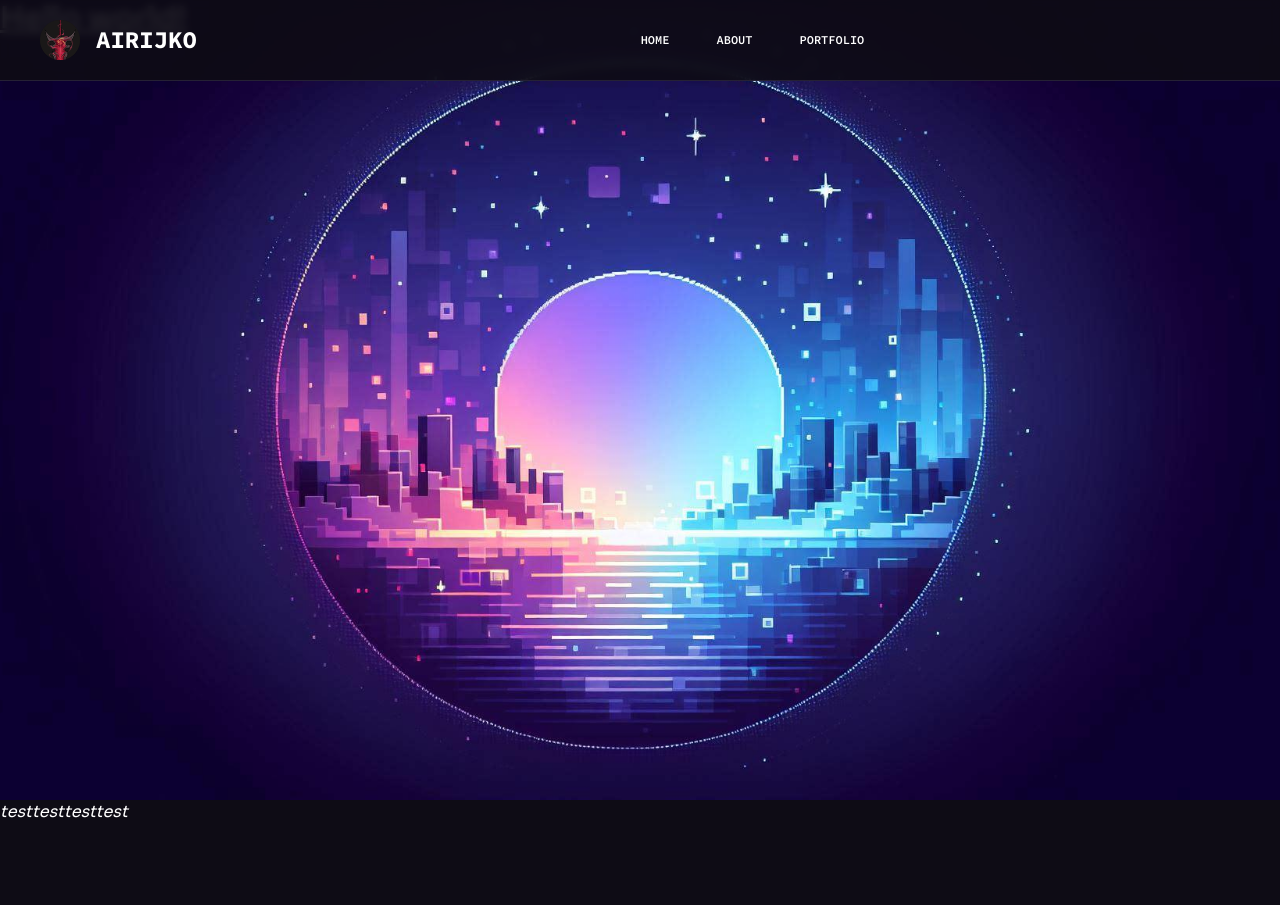
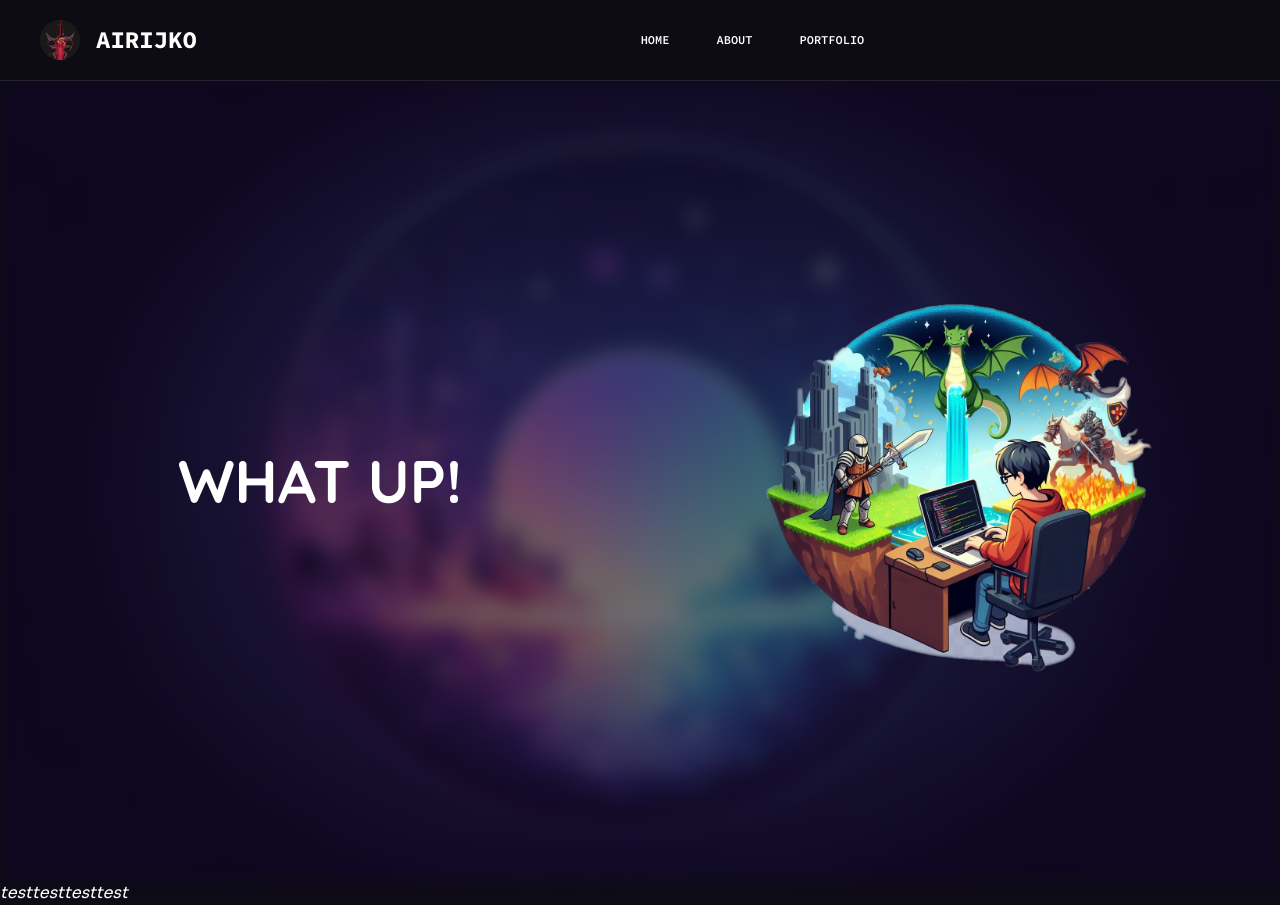
Before and after one commit to Airijko/Portfolio-WIP, a React (Create React App) app: page / in a window 1280 px wide. Before the commit the page ends 824 px from the top, so only its background shows below. Built offline with nearby package versions, Linux system fonts and the light colour scheme.

Commit message:
New Fonts

```diff
--- a/src/Components/MainNavbar.jsx
+++ b/src/Components/MainNavbar.jsx
@@ -3,7 +3,7 @@ import { navigation } from "../constants";
 
 const MainNavbar = () => {
   return (
-    <div className="fixed top-0 left-0 w-full z-50 border-b border-n-6 lg:bg-n-8/90 lg:backdrop-blur-sm">
+    <div className="sticky top-0 left-0 w-full z-50 border-b border-n-6 lg:bg-n-8/90 lg:backdrop-blur-sm">
       <div className="flex items-center px-5 lg:px-7.5 xl:px-10 max-lg:py-4">
         <a className="flex items-center block w-[12rem] xl:mr-8" href="/">
           <img src={Logo} alt="Logo" width={40} height={40} />
--- a/src/Pages/Home.jsx
+++ b/src/Pages/Home.jsx
@@ -1,10 +1,21 @@
+import React from "react";
+import HomeImage from "../assets/images/HomeImage.png";
+
 const Home = () => {
   return (
-    <div className="h-screen base lg:backdrop-blur-sm">
-      <section className="background h-screen">
-        <h1 className="text-3xl font-bold underline">Hello world!</h1>
-      </section>
-    </div>
+    <section className="background h-screen grid grid-cols-2">
+      <div className="flex items-center justify-center">
+        <h1 className="text-6xl font-quicksand font-bold">WHAT UP!</h1>
+      </div>
+      <div className="flex items-center justify-center">
+        <img
+          src={HomeImage}
+          alt="Description"
+          className="object-cover"
+          width={400}
+        />
+      </div>
+    </section>
   );
 };
 
--- a/src/index.css
+++ b/src/index.css
@@ -1,6 +1,8 @@
 @import url("https://fonts.googleapis.com/css2?family=Sora:wght@300;400;600&display=swap");
 @import url("https://fonts.googleapis.com/css2?family=Source+Code+Pro:wght@400;600;700&display=swap");
 @import url("https://fonts.googleapis.com/css2?family=Space+Grotesk:wght@300&display=swap");
+@import url('https://fonts.googleapis.com/css2?family=Bebas+Neue&display=swap');
+@import url('https://fonts.googleapis.com/css2?family=Bebas+Neue&family=Quicksand:wght@300..700&display=swap');
 
 @tailwind base;
 @tailwind components;
@@ -10,6 +12,8 @@
   --font-sora: "Sora", sans-serif;
   --font-code: "Source Code Pro", monospace;
   --font-grotesk: "Space Grotesk", sans-serif;
+  --font-bebas: "Bebas Neue", sans-serif;
+  --font-quicksand: "Quicksand", sans-serif;
   color-scheme: dark;
 }
 
@@ -19,9 +23,19 @@
 }
 
 .background {
+  position: relative;
+}
+
+.background::before {
+  content: "";
+  position: absolute;
+  @apply inset-0;
   background-image: url("assets/images/Background.jpg");
   background-size: cover;
   background-position: center;
+  filter: blur(10px);
+  opacity: 0.4;
+  z-index: -1;
 }
 
 @layer base {
--- a/tailwind.config.js
+++ b/tailwind.config.js
@@ -42,6 +42,8 @@ export default {
         sans: ["var(--font-sora)", ...fontFamily.sans],
         code: "var(--font-code)",
         grotesk: "var(--font-grotesk)",
+        bebas: ['"Bebas Neue"', "cursive"],
+        quicksand: ["Quicksand", "sans-serif"],
       },
       letterSpacing: {
         tagline: ".15em",
```
Also changed, not shown: src/assets/images/HomeImage.png (added).
